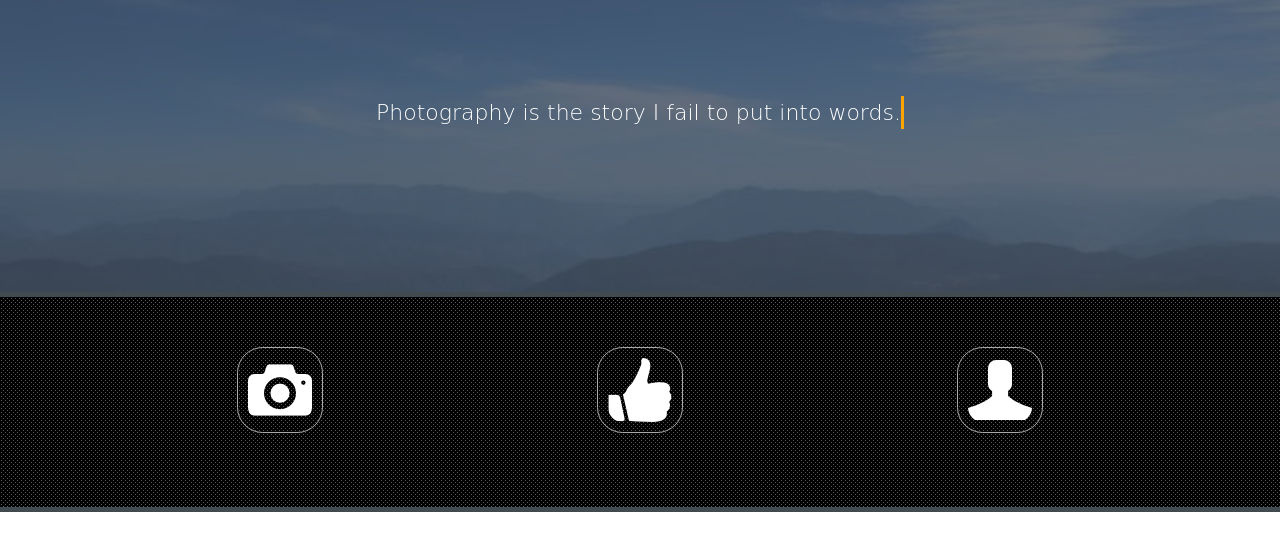
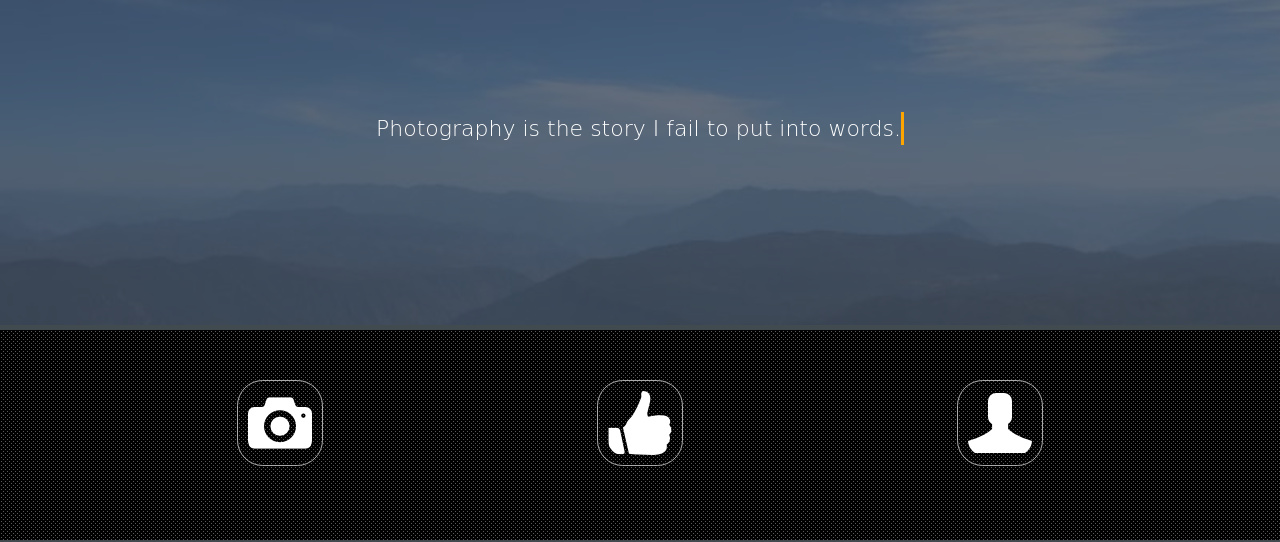
Before and after one commit to sanjaykrkundu/TheIronMask, a plain HTML site: page index.html in a window 1280 px wide. Shown: the part 78-620 px from the top of the page. Drawn offline with nearby package versions, Linux system fonts and the light colour scheme; no server answers; a web font is replaced by a local one.

Commit message:
Update style.css

```diff
--- a/assets/css/style.css
+++ b/assets/css/style.css
@@ -7,6 +7,7 @@
 html{
 	font: normal 16px sans-serif;
 	color: #555;
+	min-width: 300px;
 }
 
 a{
@@ -183,7 +184,6 @@ header h2.logo{
 	color: #fff;
 }
 
-
 @media (max-width: 800px){
 	.has-background{
 		min-height: 400px;
@@ -317,13 +317,17 @@ body::-webkit-scrollbar-thumb {
 	display:flex;
 	justify-content: center;
 	align-items: center;
-	height: 20vh;
 	max-width: 100%;
+	min-width: 300px;
+	padding-top: 10vh;
+	padding-bottom: 10vh;
+
 }
 
 .slider > *{
 	display: none;
 	width: 100%;
+
 }
 .show{
 	display: block;
@@ -331,7 +335,6 @@ body::-webkit-scrollbar-thumb {
 }
 
 .typewriter h1,.typewriter h2{
-	overflow: hidden;
 	margin: 0 auto;
 	animation: fadding 10s;
 	animation-fill-mode: forwards;
@@ -340,6 +343,7 @@ body::-webkit-scrollbar-thumb {
 
 @media(min-width: 1200px){
 	.typewriter h1,.typewriter h2{
+		overflow: hidden;
 		border-right: .15em solid orange;
 		white-space: nowrap;
 		animation:
```
